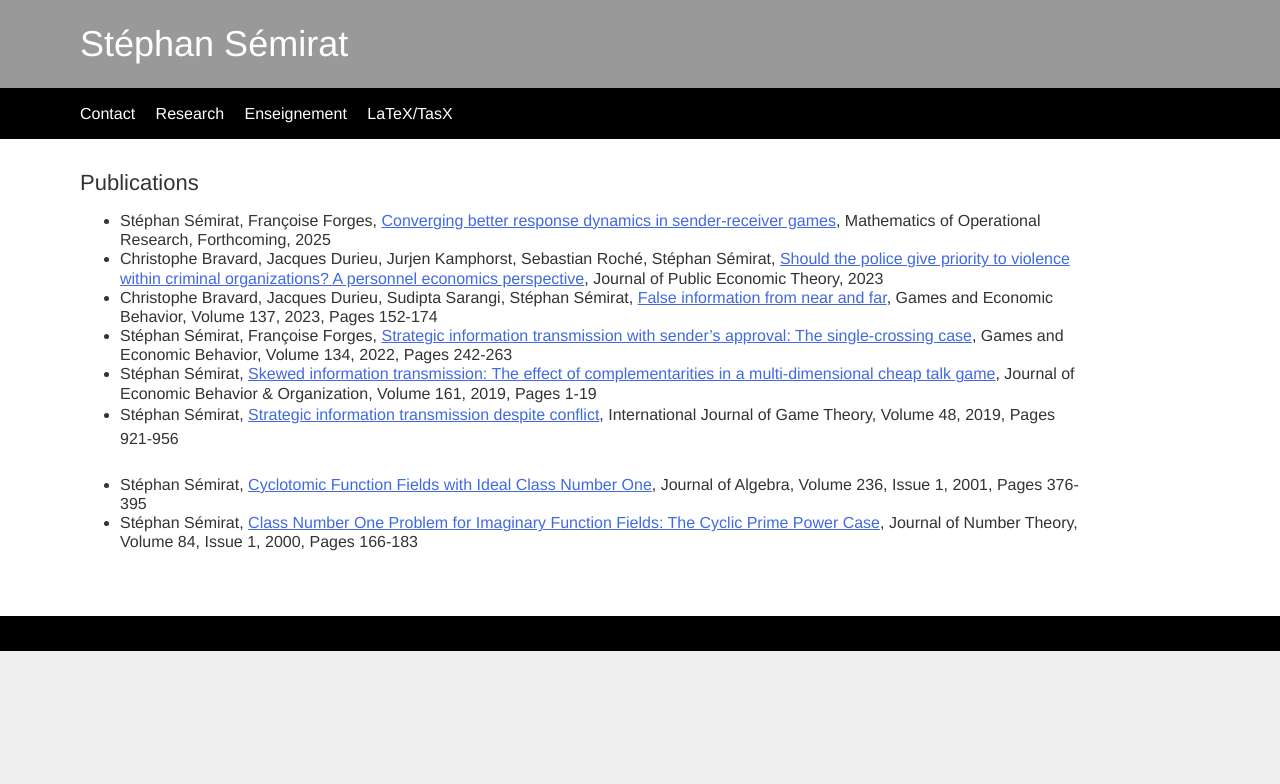
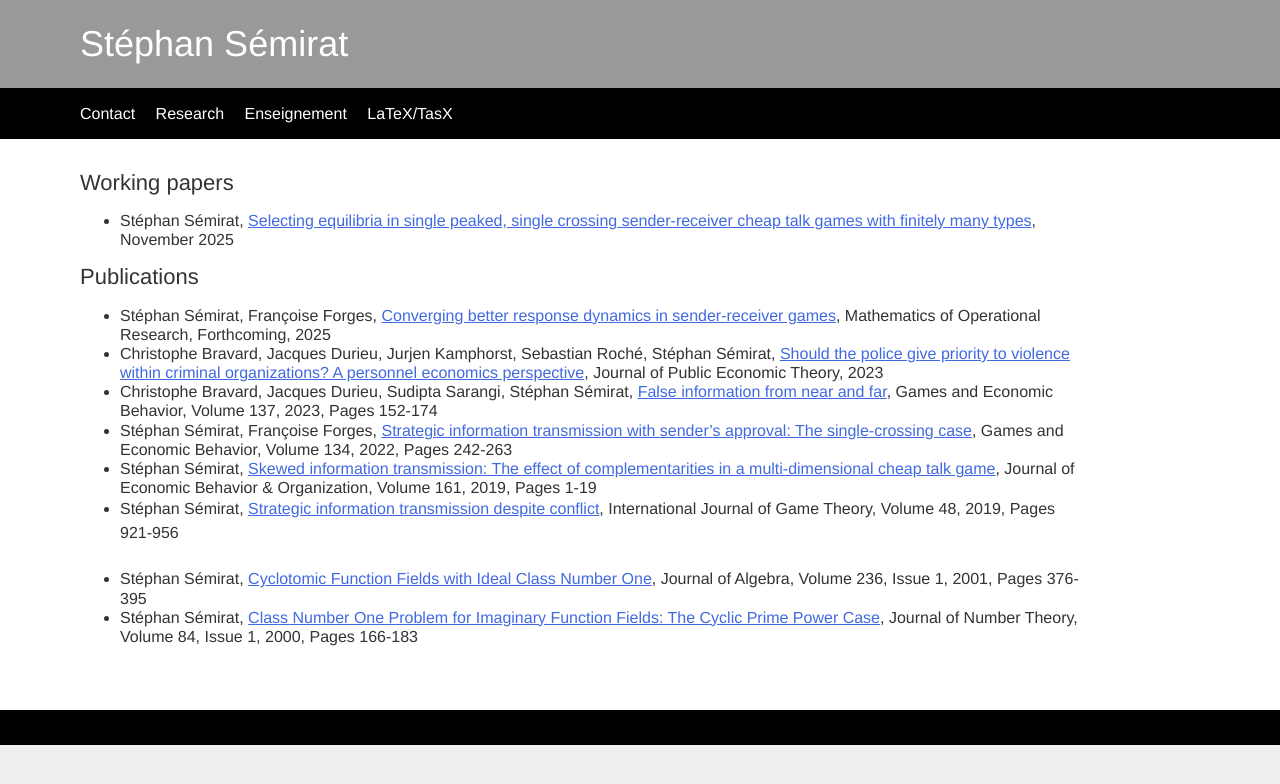
Before and after one commit to ssemirat/ssemirat.github.io, a Jekyll site: the page built from research.md, in a window 1280 px wide. Shown: the top 784 px of the page. Built offline with Jekyll 4.4.1, drawn with Linux system fonts in a browser that asks for light colours.

Commit message:
modified:   research.md

```diff
--- a/research.md
+++ b/research.md
@@ -2,6 +2,10 @@
 title: "Research"
 layout: "default"
 ---
+### Working papers
+
+- Stéphan Sémirat, [Selecting equilibria in single peaked, single crossing sender-receiver cheap talk games with finitely many types](https://cloud.univ-grenoble-alpes.fr/s/gRoRMs5aX4nmaqW), November 2025
+
 
 ### Publications
 
```
